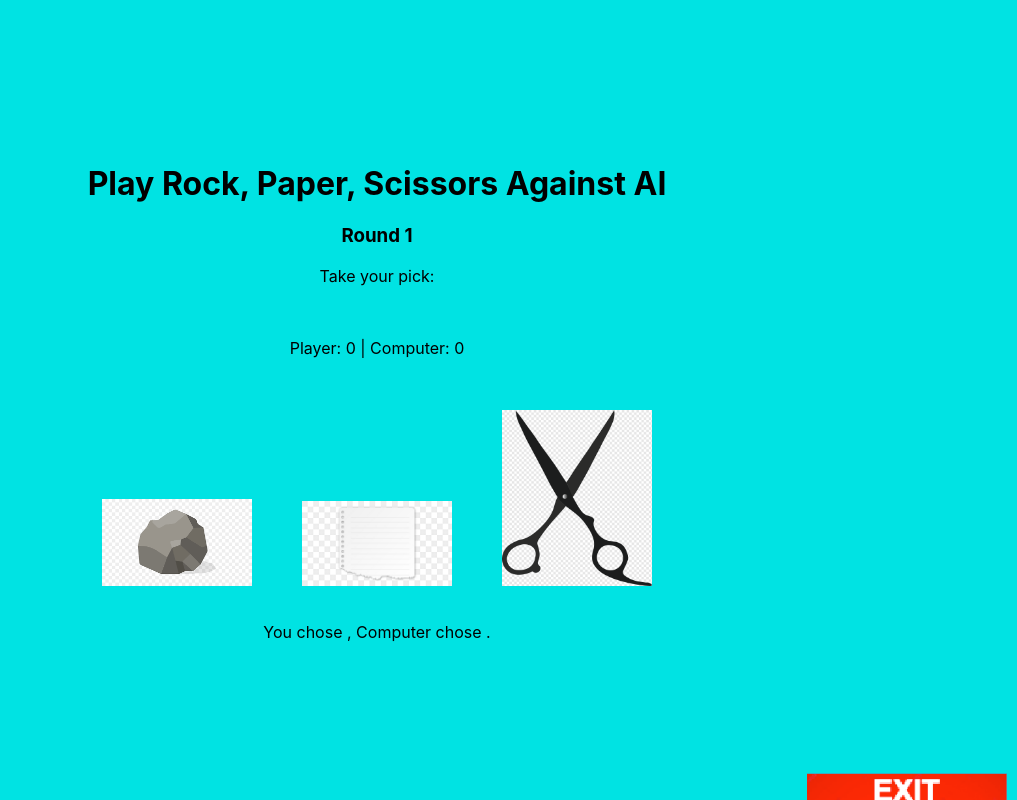
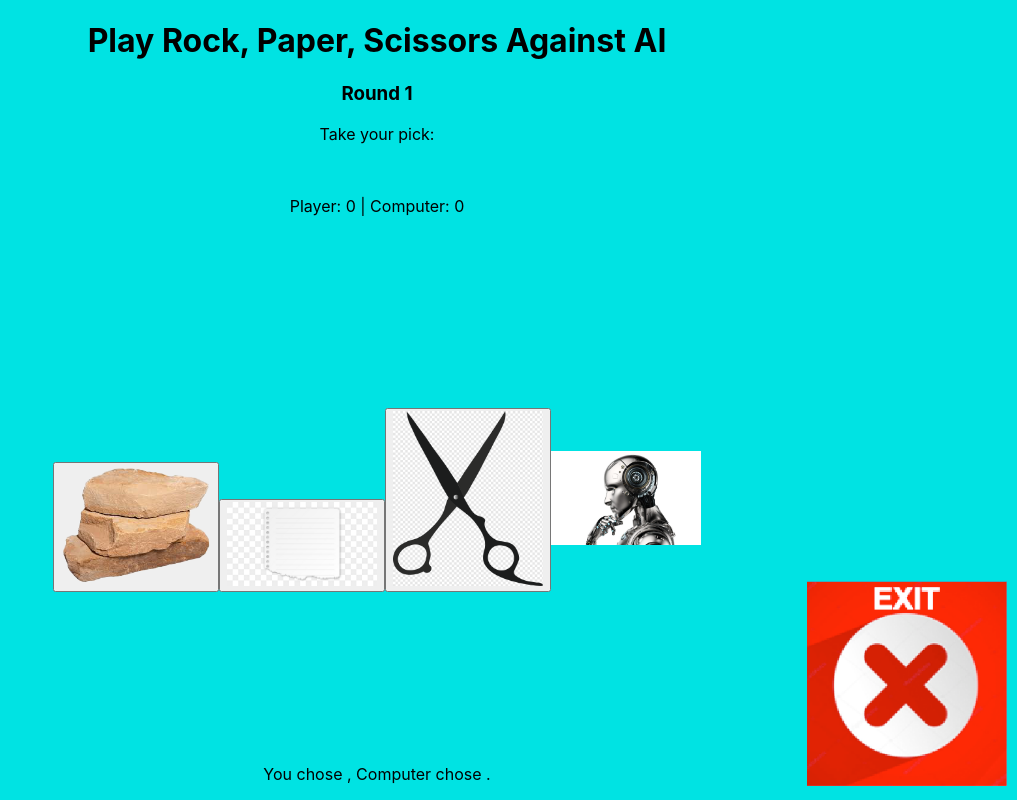
Before and after one commit to sophiaalexis1/sophiaalexis1.github.io, a React (Create React App) app: page / in a window 1280 px wide. Shown: the top 800 px of the page, without its empty margins (263-1280 px from the left). Built offline with nearby package versions, Linux system fonts and the light colour scheme.

Commit message:
Version 1.1.6 added thinking AI image, in addition put in new rock image.

```diff
--- a/src/App.css
+++ b/src/App.css
@@ -48,3 +48,11 @@
   text-align: center;
   margin-bottom: 20px; /* Adjust as needed */
 }
+
+.choice-container {
+  display: flex;
+  align-items: center;
+  justify-content: center;
+  flex-direction: row;
+  height: 100vh; /* This ensures the container takes up the full viewport height */
+}
--- a/src/App.js
+++ b/src/App.js
@@ -1,8 +1,9 @@
 import React, { useState } from 'react';
 import GoToGoogleButton from './Components/GoToGoogleButton/GoToGoogleButton';
 import PaperButtonImage from './Assets/Paper.jpeg';
-import RockButtonImage from './Assets/rock.png';
+import RockButtonImage from './Assets/rock copy.png';
 import ScissorsButtonImage from './Assets/scissors.png';
+import AiImage from './Assets/AI thinking.png';
 import './App.css';
 
 const choices = ['rock', 'paper', 'scissors'];
@@ -102,6 +103,7 @@ const RockPaperScissors = () => {
       </div>
       <p>Player: {playerScore} | Computer: {computerScore}</p> {/* Display scores here */}
       <br></br>
+      <div className='choice-container'>
         <p>
           <button onClick={() => play('rock')} disabled={disableButtons()}>
           <img src={RockButtonImage} alt="Rock" style={{ width: '150px', height: 'auto' }}></img>
@@ -113,6 +115,14 @@ const RockPaperScissors = () => {
           <img src={ScissorsButtonImage} alt="Scissor" style={{ width: '150px', height: 'auto' }}></img>
           </button>
         </p>
+        <p>
+        <img
+          src={AiImage}
+          alt="AI Image Thinking"
+          style={{ width: '150px', height: 'auto' }}
+        />
+        </p>
+      </div>
       <p>You chose {playerSelection}, Computer chose {computerSelection}. {result}</p>
       {playerScore >= roundsToWin || computerScore >= roundsToWin ? (
         <button onClick={resetGame}>Play Again</button>
--- a/src/index.css
+++ b/src/index.css
@@ -13,7 +13,7 @@ code {
     monospace;
 }
 
-button {
+/* button {
   border: none;
   background: none;
   padding: 0;
@@ -21,4 +21,4 @@ button {
   cursor: pointer;
   width: 200px;
   height: 1em;
-}
+} */
```
Also changed, not shown: src/Assets/AI thinking.png (added), src/Assets/rock copy.png (added). Lines whose indentation alone changed are shown as unchanged.
